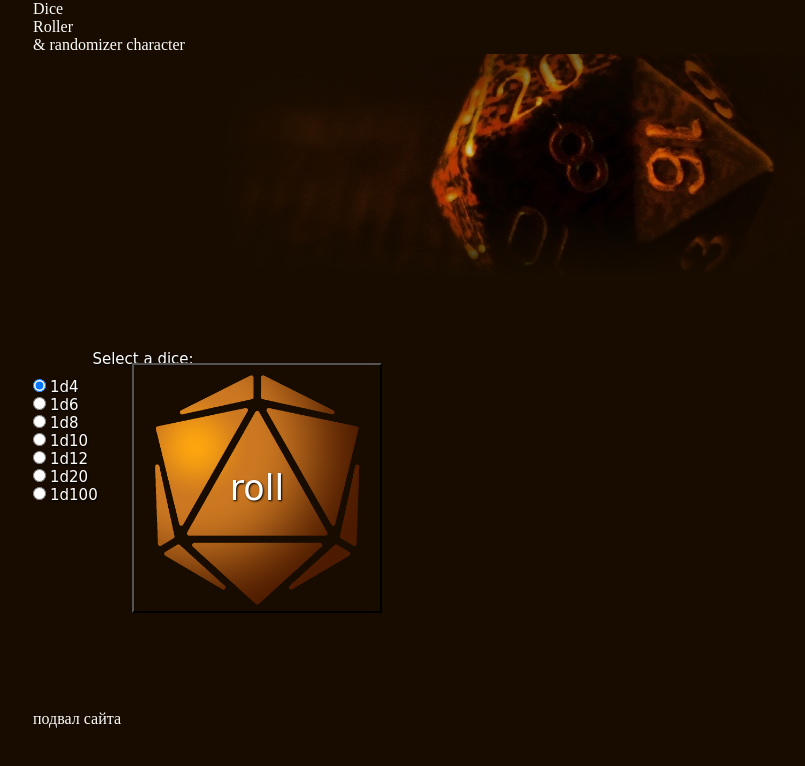
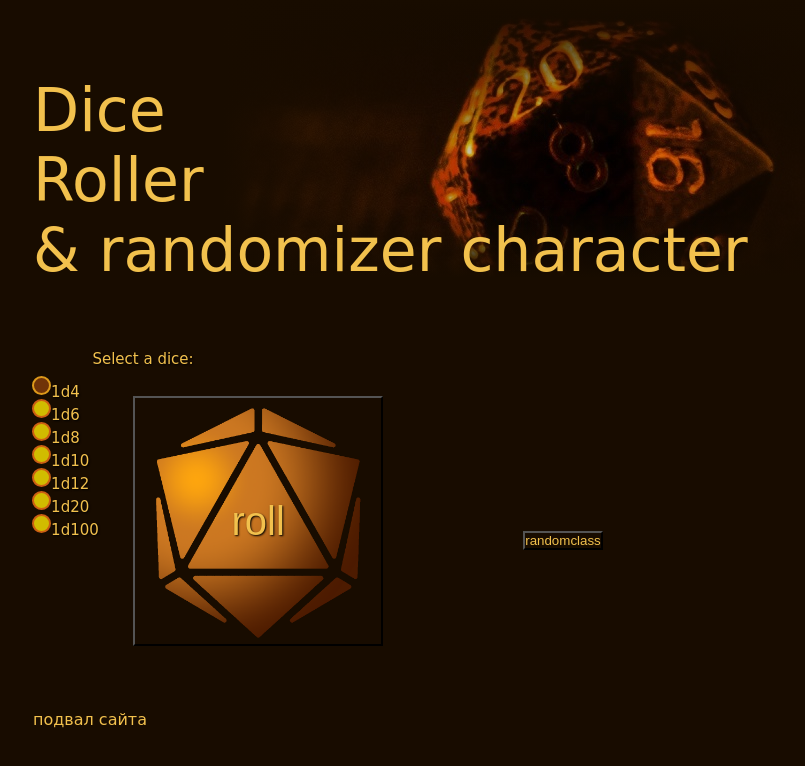
Before and after one commit to wagakir/diceroller, a plain HTML site: page index.html in a window 1280 px wide. Shown: the whole page, without its empty margins (57-862 px from the left). Drawn offline with Linux system fonts and the light colour scheme.

Commit message:
Add files via upload

```diff
--- a/index.html
+++ b/index.html
@@ -10,9 +10,7 @@
 <div class="wrapper">
     <div class="page">
         <div class="header">
-            <p>Dice </p>
-            <p>Roller </p>
-            <p>& randomizer character </p>
+            <p1 >Dice <br />Roller <br />& randomizer character </p1>
         </div>
         <div class="content">
             <form class="diceselect">
@@ -51,7 +49,7 @@
             </form>
 
             <button class="dice" id="dice" onclick="change()"><P id="dicetext" class="dicetext">roll</P></button>
-
+            <button class="randomclass"  onclick="">randomclass</button>
 
         </div>
     </div>
--- a/styles/style.css
+++ b/styles/style.css
@@ -2,11 +2,12 @@
     margin: 0;
     padding: 0;
     background-color: rgb(24, 12, 0);
-    -webkit-text-fill-color: #FFF;
+    -webkit-text-fill-color: #f2c14d;
 }
 html, body {
-    height: 100%;
+    height: 100%; font-family: ‘Rouge Script’, cursive;
 }
+p1 {background: none; text-align: center;font-size: 60px; top: 75px; position: relative;}
 .wrapper {
     height: 100%;
     max-width: 1100px;
@@ -27,6 +28,7 @@ html, body {
     url('../images/dicebackground.jpg') no-repeat center ;
 
 }
+
 .footer {
     height: 90px;
     margin-top: -90px;
@@ -42,11 +44,39 @@ html, body {
     width: 250px;
     background: url('../images/diceroller.png')no-repeat center;
     background-size: contain;
-    color: #f2c14d; font-family: ‘Rouge Script’, cursive; font-size: 35px; font-weight: normal; line-height: 0px; margin: 0 0 50px; text-align: center; text-shadow: 1px 1px 2px #000000;
+    color: #f2c14d; font-size: 40px; font-weight: normal; line-height: 0px; margin: 0 0 50px; text-align: center; text-shadow: 1px 1px 2px #000000;
 }
 #dicetext {background: none;}
 .diceselect {
     width: 20%;
     display:inline-block;
 }
-.diceselecttext{color: #f2c14d; font-family: ‘Rouge Script’, cursive; font-size: 15px; font-weight: normal; line-height: 18px; margin: 0 0 10px; text-align: center; text-shadow: 1px 1px 2px #000000;}
+.diceselecttext{color: #f2c14d;  font-size: 15px; font-weight: normal; line-height: 18px; margin: 0 0 10px; text-align: center; text-shadow: 1px 1px 2px #000000;}
+input[type='radio']:after {
+    width: 15px;
+    height: 15px;
+    border-radius: 15px;
+    top: -2px;
+    left: -1px;
+    position: relative;
+    background-color: #d1bc00;
+    content: '';
+    display: inline-block;
+    visibility: visible;
+    border: 2px solid rgb(204, 95, 18);
+}
+
+input[type='radio']:checked:after {
+    width: 15px;
+    height: 15px;
+    border-radius: 15px;
+    top: -2px;
+    left: -1px;
+    position: relative;
+    background-color: rgb(112, 51, 8);
+    content: '';
+    display: inline-block;
+    visibility: visible;
+    border: 2px solid rgb(221, 153, 26);
+}
+.randomclass{position: relative; top: 10px; left: 10px;}
```
